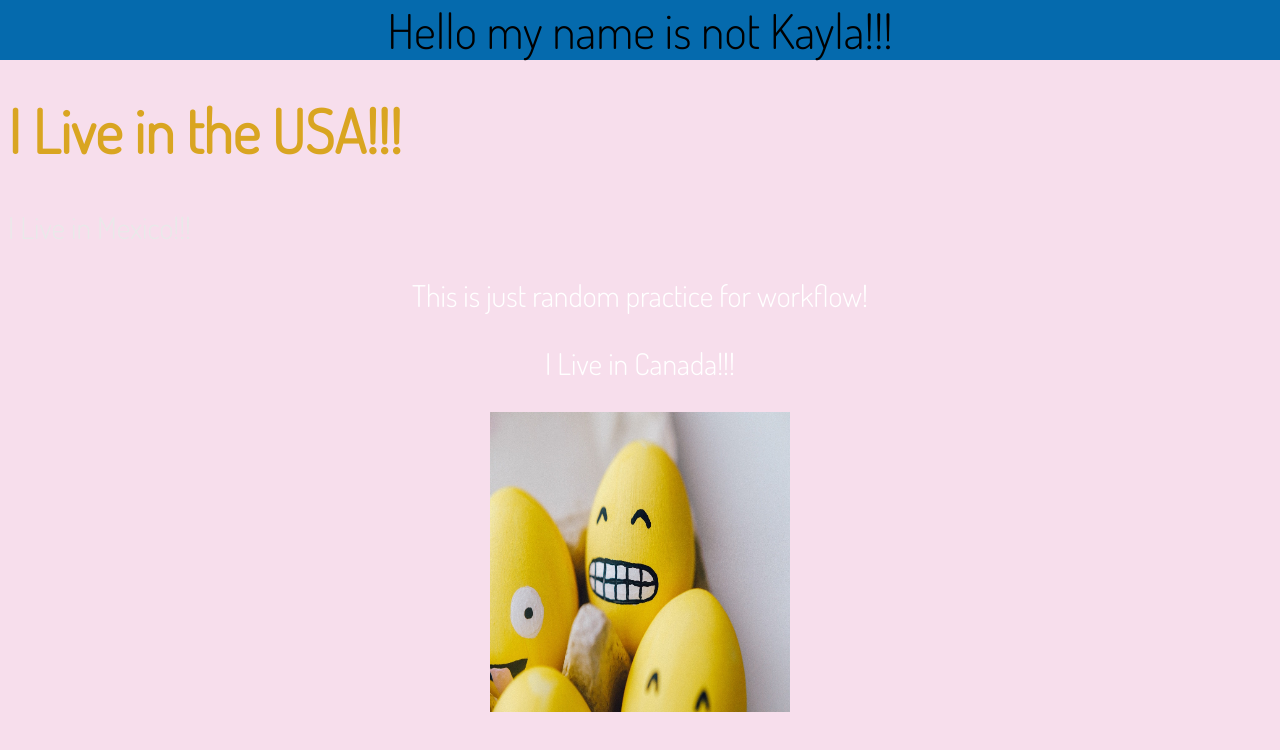
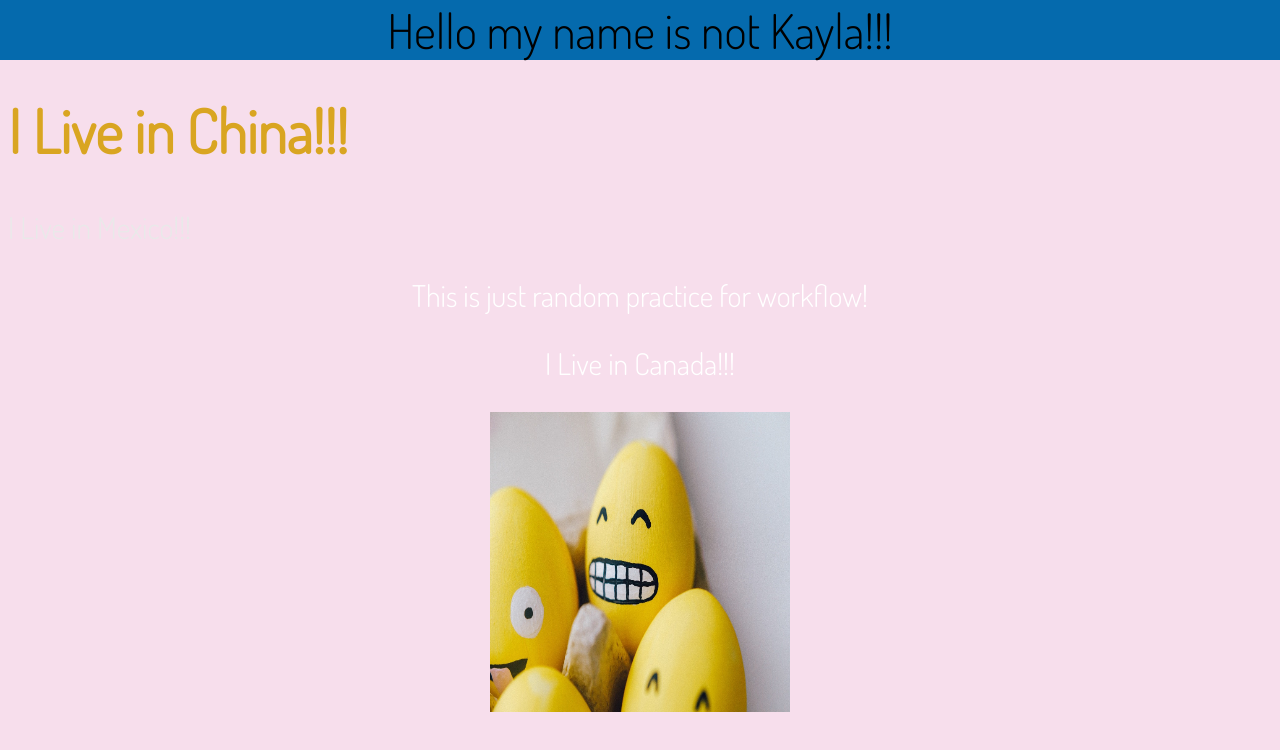
Before and after one commit to Kstrohfus/workflow-practice, a plain HTML site: page index.html in a window 1280 px wide. Drawn offline with Linux system fonts and the light colour scheme; a web font is replaced by a local one.

```diff
--- a/index.html
+++ b/index.html
@@ -16,7 +16,7 @@
   </head>
   <body>
     <header>Hello my name is not Kayla!!!</header>
-    <h1>I Live in the USA!!!</h1>
+    <h1>I Live in China!!!</h1>
     <div>
       <p class="code">I Live in Mexico!!!</p>
       <p class="random">This is just random practice for workflow!</p>
```
